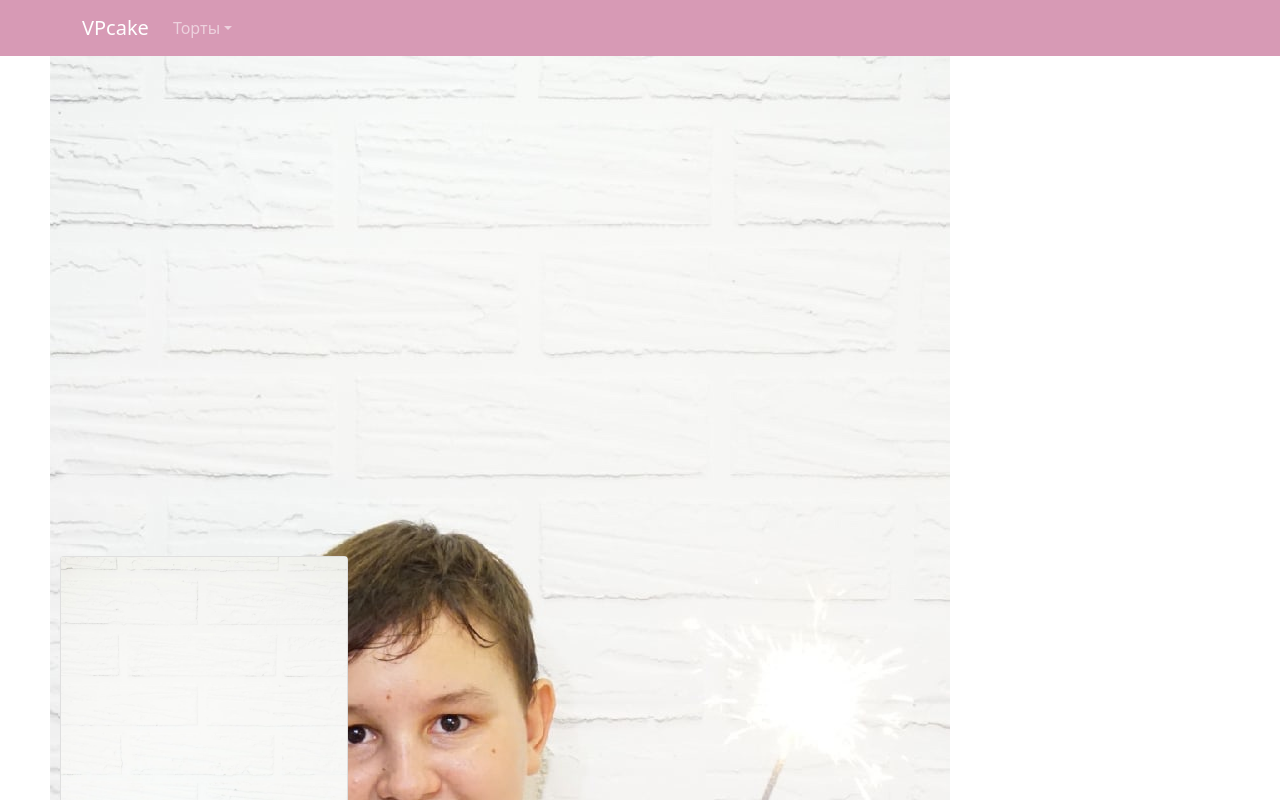
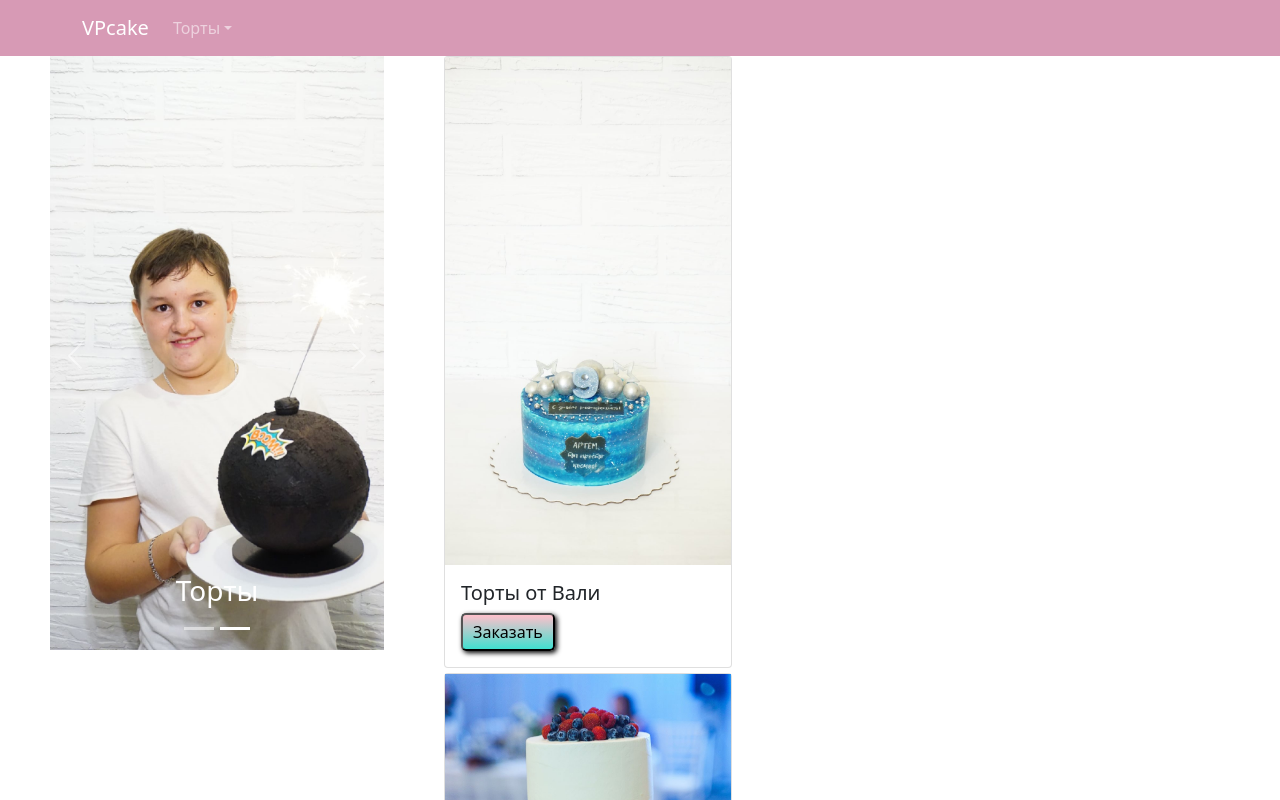
Before and after one commit to sergeianip20/rop, a Next.js app: page /secon in a window 1280 px wide. Shown: the top 800 px of the page. Built offline with nearby package versions, Linux system fonts and the light colour scheme.

Commit message:
Update global.module.css

```diff
--- a/styles/global.module.css
+++ b/styles/global.module.css
@@ -87,4 +87,9 @@ box-shadow: 5px 5px 5px red;
    height: 500px;
    margin: 0px 0px 0px 50px;
 }
+   .secon_grid {
+      display:grid;
+      widht:100%;
+       grid-template-columns: 30% 70%;
+   }
 }
```
